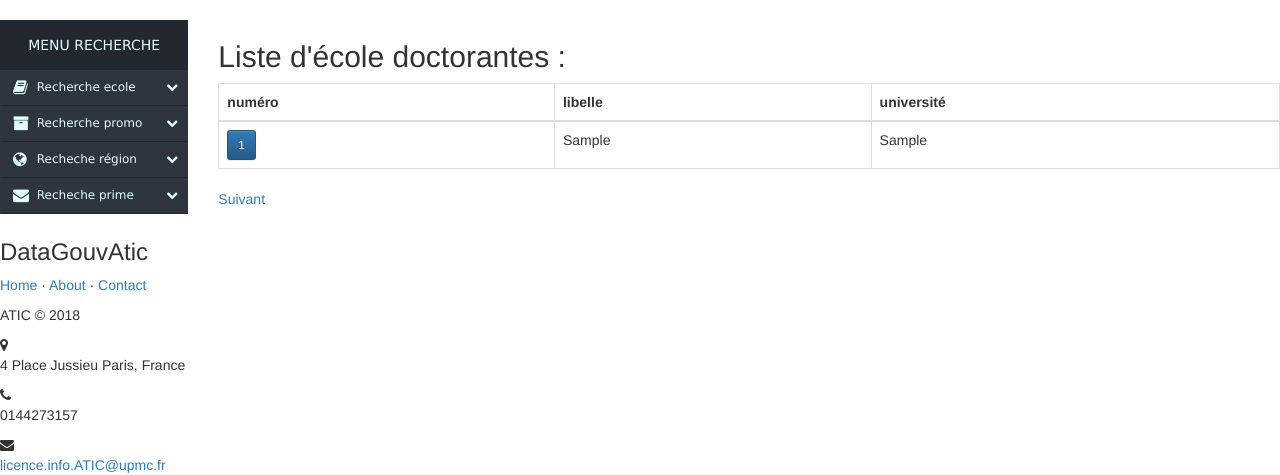
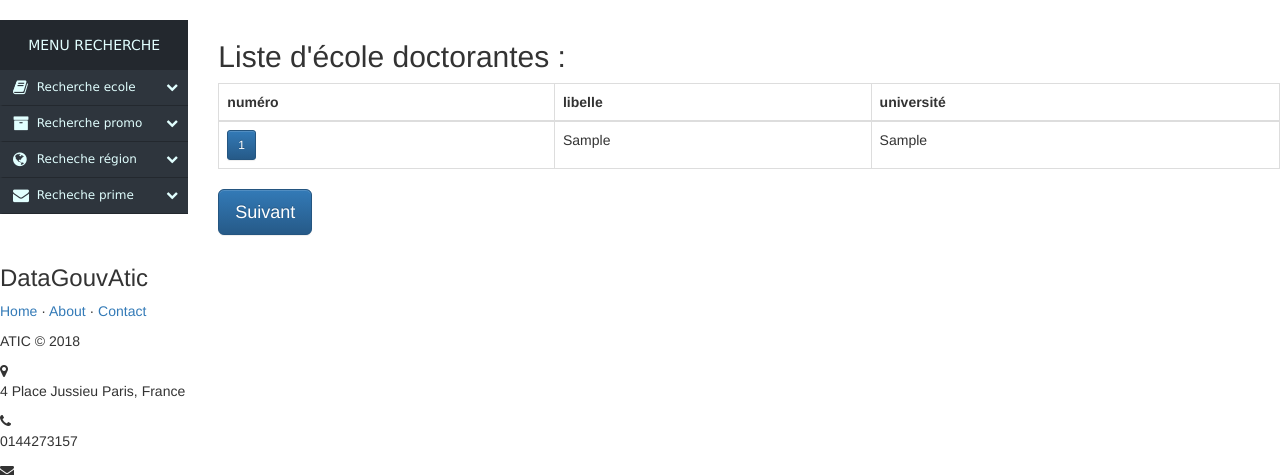
Before and after one commit to darcosion/datagouv, a Django app: page /recherche/ecole/ in a window 1280 px wide. Shown: the part 52-527 px from the top of the page. Run offline with Django 3.2, Linux system fonts and the light colour scheme; tables that the repository leaves empty hold one stand-in row (values such as "Sample post"); some libraries are stand-ins or nearby versions.

Commit message:
ajout système de parcour de liste

```diff
--- a/datagouv/home/views.py
+++ b/datagouv/home/views.py
@@ -60,9 +60,13 @@
 
 # wrapper d'ajout de form dans le menu
 def rendumenu(request, uri, localvar):
-    if 'idparcoud' in localvar:
+    if 'idparcourd' in localvar:
         localvar['idparcourd']=int(localvar['idparcourd'])+25
         localvar['idparcourf']=int(localvar['idparcourf'])+25
+        if(localvar['idparcourd'] >= 50):
+            precparcourd = localvar['idparcourd']-50
+            precparcourdf = localvar['idparcourf']-50
+
     locals().update(localvar)
     libelle = LibelleForm()
     return render(request, uri, locals())
--- a/datagouv/template/recherche.html
+++ b/datagouv/template/recherche.html
@@ -64,7 +64,16 @@
         {% endfor %}
       </tbody>
     </table>
-    <p><a href="{% url 'home:recherche_prime' idparcourd idparcourf %}">Suivant</a></p>
+    <p>
+      {% if precparcourd %}
+      <a href="{% url 'home:recherche_prime' precparcourd precparcourdf %}">
+        <button type="button" class="btn btn-lg btn-primary">Precedent</button>
+      </a>
+      {% endif %}
+      <a href="{% url 'home:recherche_prime' idparcourd idparcourf %}">
+        <button type="button" class="btn btn-lg btn-primary">Suivant</button>
+      </a>
+    </p>
     {% endblock %}
     {% endif %}
 
@@ -89,7 +98,16 @@
         {% endfor %}
       </tbody>
     </table>
-    <p><a href="{% url 'home:recherche_effectifregional' idparcourd idparcourf %}">Suivant</a></p>
+    <p>
+      {% if precparcourd %}
+      <a href="{% url 'home:recherche_effectifregional' precparcourd precparcourdf %}">
+        <button type="button" class="btn btn-lg btn-primary">Precedent</button>
+      </a>
+      {% endif %}
+      <a href="{% url 'home:recherche_effectifregional' idparcourd idparcourf %}">
+        <button type="button" class="btn btn-lg btn-primary">Suivant</button>
+      </a>
+    </p>
     {% endblock %}
     {% endif %}
   {% if list_ecoledocto %}
@@ -113,7 +131,16 @@
       {% endfor %}
     </tbody>
   </table>
-  <p><a href="{% url 'home:recherche_ecole' idparcourd idparcourf %}">Suivant</a></p>
+  <p>
+    {% if precparcourd %}
+      <a href="{% url 'home:recherche_ecole' precparcourd precparcourdf %}">
+        <button type="button" class="btn btn-lg btn-primary">Precedent</button>
+      </a>
+    {% endif %}
+    <a href="{% url 'home:recherche_ecole' idparcourd idparcourf %}">
+      <button type="button" class="btn btn-lg btn-primary">Suivant</button>
+    </a>
+  </p>
   {% endblock %}
   {% endif %}
   {% if list_promo %}
@@ -137,7 +164,18 @@
       {% endfor %}
     </tbody>
   </table>
-  <p><a href="{% url 'home:recherche_promo' idparcourd idparcourf %}">Suivant</a></p>
+  <p>
+    {% if precparcourd %}
+      <a href="{% url 'home:recherche_promo' precparcourd precparcourdf %}">
+        <button type="button" class="btn btn-lg btn-primary">Precedent</button>
+      </a>
+    {% endif %}
+    <a href="{% url 'home:recherche_promo' idparcourd idparcourf %}">
+    	<button type="button" class="btn btn-lg btn-primary">
+      	Suivant
+    	</button>
+    </a>
+  </p>
   {% endblock %}
   {% endif %}
 </div>
```
